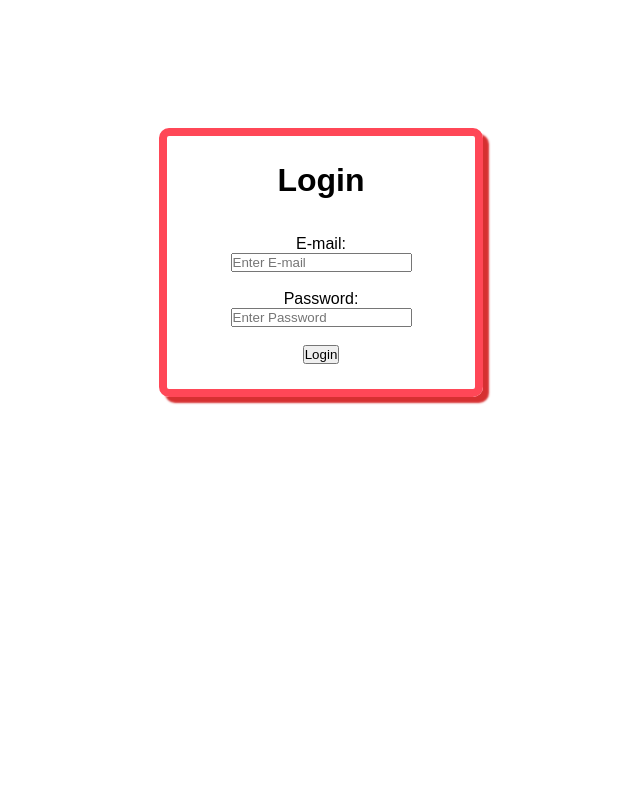
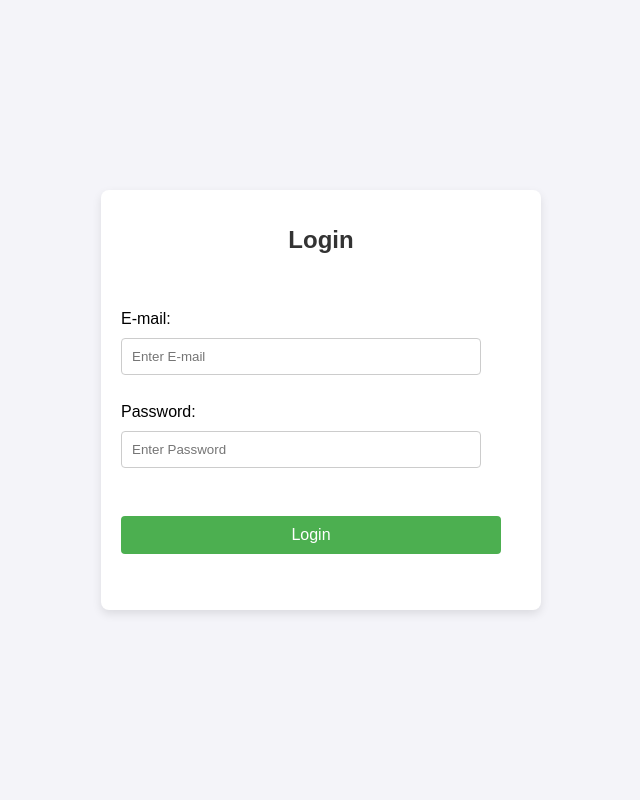
Before and after one commit to ZyadAsraf/Online-Restaurant, a PHP site: page /Online-Restaurant/Admin/Login.php in a window 1280 px wide. Shown: the whole page, without its empty margins (319-959 px from the left). Run offline with PHP 8.4, Linux system fonts and the light colour scheme.

Commit message:
Creating Login CSS (Tarek)

```diff
--- a/Admin/Login.php
+++ b/Admin/Login.php
@@ -5,7 +5,7 @@
     <meta charset="UTF-8">
     <meta name="viewport" content="width=device-width, initial-scale=1.0">
     <title>Login-Page</title>
-    <link rel="stylesheet" href="../CSS/Admin.css">
+    <link rel="stylesheet" href="../CSS/Login.css">
 </head>
 <body>
 
--- a/CSS/Admin.css
+++ b/CSS/Admin.css
@@ -147,11 +147,11 @@
 
 /* Style for the Login Page */
 
-.login{
+/* .login{
     border: 8px solid #ff4757;
     width: 20%;
     margin: 10% auto;
     padding: 2%;
     border-radius: 10px;
     box-shadow: #d63031 6px 6px 2px;
-}
+} */
--- /dev/null
+++ b/CSS/Login.css
@@ -0,0 +1,87 @@
+/* Reset default styles */
+body {
+    margin: 0;
+    font-family: Arial, sans-serif;
+    background-color: #f4f4f9;
+    display: flex;
+    justify-content: center;
+    align-items: center;
+    height: 100vh; /* Full viewport height */
+}
+
+/* Center the login form */
+.login {
+    width: 100%;
+    max-width: 400px;
+    padding: 20px;
+    background: #ffffff;
+    box-shadow: 0px 4px 10px rgba(0, 0, 0, 0.1);
+    border-radius: 8px;
+}
+
+/* Center the heading */
+.login h1 {
+    font-size: 24px;
+    color: #333;
+    margin-bottom: 20px;
+    text-align: center;
+}
+
+/* Style the labels */
+.login form {
+    text-align: left; /* Aligns labels and inputs to the left */
+}
+
+.login label {
+    font-size: 14px;
+    color: #333;
+    margin-bottom: 5px;
+    display: block; /* Makes labels appear above input fields */
+}
+
+/* Style the input fields */
+.login input[type="text"],
+.login input[type="password"] {
+    width: 90%;
+    padding: 10px;
+    margin: 10px 0;
+    border: 1px solid #ccc;
+    border-radius: 4px;
+    box-sizing: border-box;
+}
+
+/* Style the submit button */
+.login input[type="submit"] {
+    width: 95%;
+    padding: 10px;
+    margin: 20px 0;
+    background: #4caf50;
+    border: none;
+    border-radius: 4px;
+    color: #fff;
+    font-size: 16px;
+    cursor: pointer;
+}
+
+.login input[type="submit"]:hover {
+    background: #45a049;
+}
+
+/* Style messages (hidden by default) */
+.message {
+    margin-top: 10px;
+    padding: 10px;
+    border-radius: 4px;
+    font-size: 14px;
+    text-align: center;
+}
+
+.message.success {
+    background-color: #dff0d8;
+    color: #3c763d;
+}
+
+.message.error {
+    background-color: #f2dede;
+    color: #a94442;
+}
```
